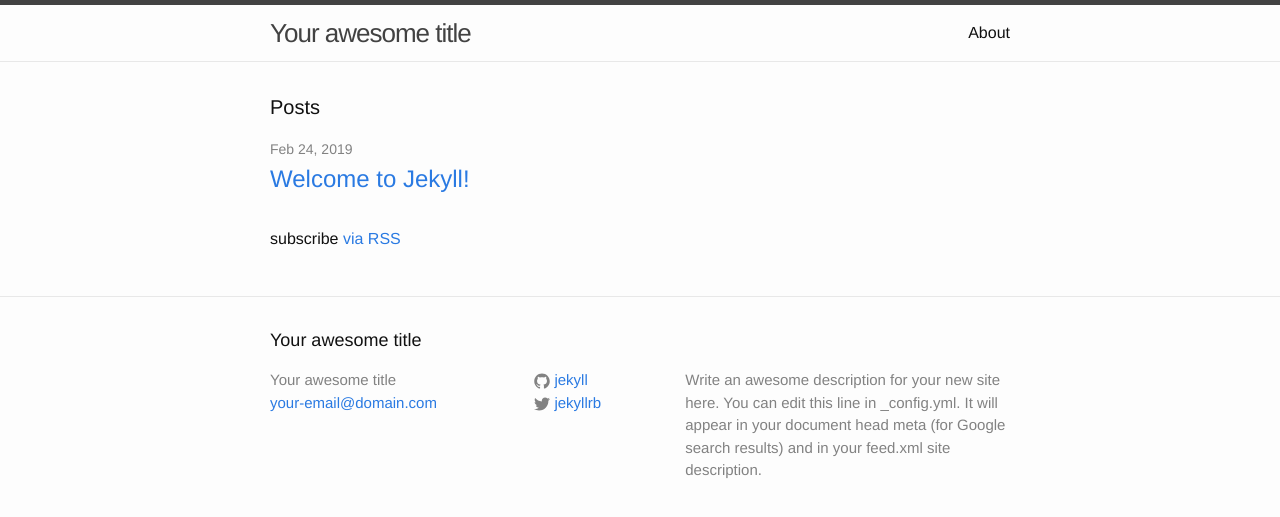
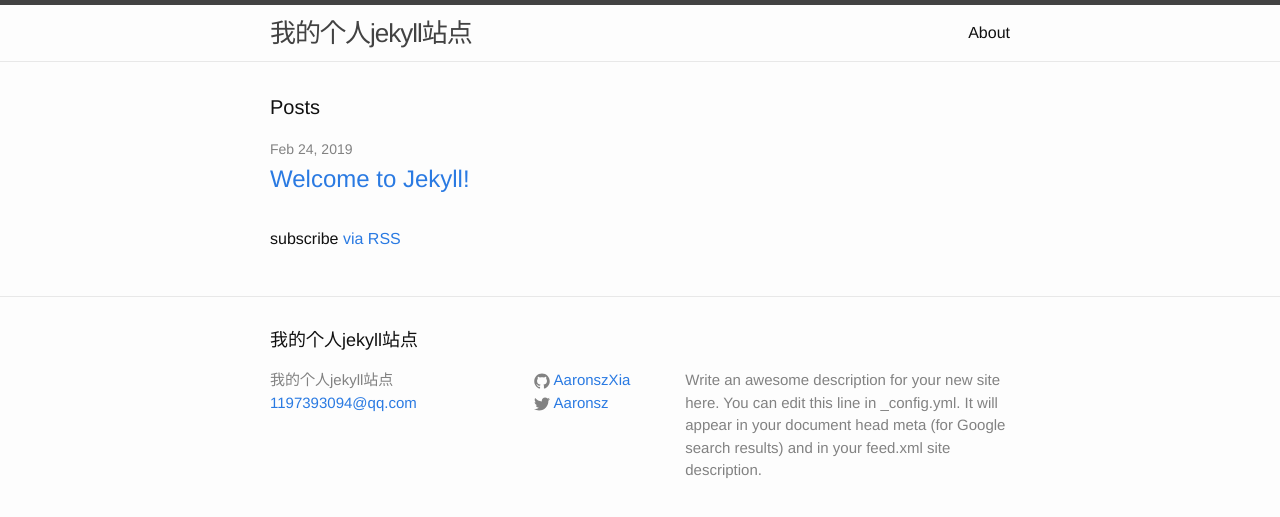
Before and after one commit to AaronszXia/AaronszXia.github.io, a Jekyll site: the page built from index.html, in a window 1280 px wide. Shown: the top 517 px of the page. Built offline with Jekyll 4.4.1, drawn with Linux system fonts in a browser that asks for light colours.

Commit message:
更新配置文件

```diff
--- a/_config.yml
+++ b/_config.yml
@@ -6,16 +6,16 @@
 # 'jekyll serve'. If you change this file, please restart the server process.
 
 # Site settings
-title: Your awesome title
-email: your-email@domain.com
+title: "我的个人jekyll站点"
+email: 1197393094@qq.com
 description: > # this means to ignore newlines until "baseurl:"
   Write an awesome description for your new site here. You can edit this
   line in _config.yml. It will appear in your document head meta (for
   Google search results) and in your feed.xml site description.
 baseurl: "" # the subpath of your site, e.g. /blog
 url: "http://yourdomain.com" # the base hostname & protocol for your site
-twitter_username: jekyllrb
-github_username:  jekyll
+twitter_username: Aaronsz
+github_username:  AaronszXia
 
 # Build settings
 markdown: kramdown
```
